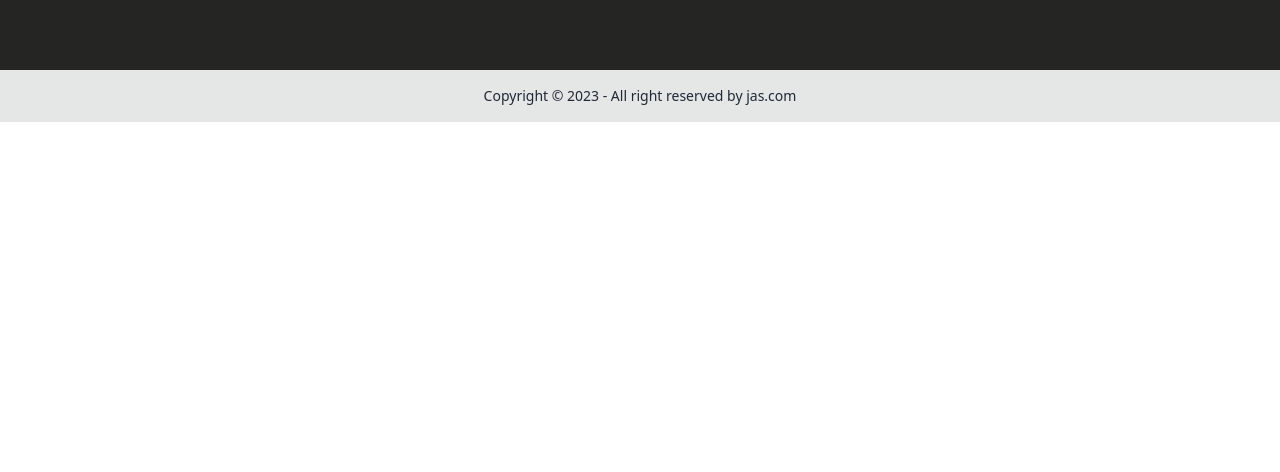
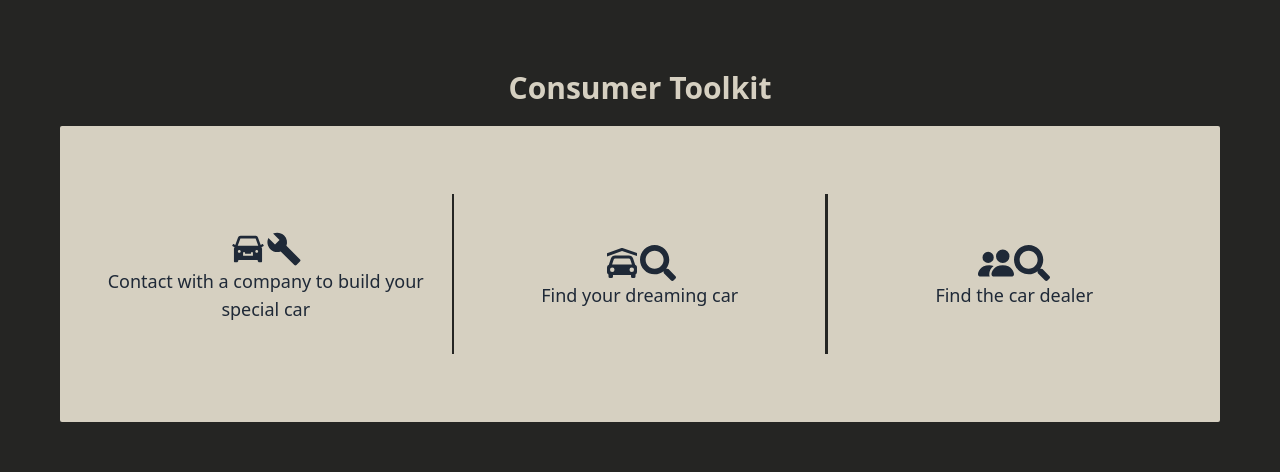
Before and after one commit to Jobayer-Ahmmed/jas-automotive-client, a React (Vite) app: page / in a window 1280 px wide. Shown: the part 1472-1944 px from the top of the page. Before the commit the page ends 1594 px from the top, so only its background shows below. Built offline with nearby package versions, Linux system fonts and the light colour scheme; no server answers.

Commit message:
adding consumer

```diff
--- a/src/component/pages/home/Home.jsx
+++ b/src/component/pages/home/Home.jsx
@@ -1,5 +1,6 @@
 import Automotive from "./automotive/Automotive"
 import Brands from "./brands/Brands"
+import Consumer from "./consumer/Consumer"
 import Slider from "./slider/Slider"
 
 const Home = () => {
@@ -8,7 +9,7 @@ const Home = () => {
       <Slider/>
       <Automotive/>
       <Brands/>
-
+      <Consumer/>
     </div>
   )
 }
--- /dev/null
+++ b/src/component/pages/home/consumer/Consumer.jsx
@@ -0,0 +1,33 @@
+import {MdBuild} from "react-icons/md"
+import {FaSearch} from "react-icons/fa"
+import {BiSolidCarGarage} from "react-icons/bi"
+import {BsPeopleFill} from "react-icons/bs"
+import {AiFillCar} from "react-icons/ai"
+import { Link } from "react-router-dom"
+
+const Consumer = () => {
+  return (
+    <div className="px-xPadding mb-myMargin">
+        <h1 className="text-textColor text-3xl font-bold text-center mb-mtMargin">Consumer Toolkit</h1>
+        <div className="flex md:flex-row flex-col justify-center items-center bg-textColor p-10 rounded-sm text-lg font-medium">
+            <div className=" w-full text-center">
+                <div className="text-4xl"><AiFillCar className="inline"/><MdBuild className="inline"/></div>
+                <Link to="" className="mt-2">Contact with a company to build your special car</Link>
+            </div>
+            <div className="bg-deepGray md:w-2 md:h-40 md:mx-5 w-40 h-[2px] my-7"></div>
+            <div className="w-full text-center">
+                <div className="text-4xl"><BiSolidCarGarage className="inline"/><FaSearch className="inline"/></div>
+                <Link to=""  className="mt-2">Find your dreaming car</Link>
+            </div>
+            <div className="bg-deepGray md:w-2 md:h-40 md:mx-5 w-40 h-[2px] my-7"></div>
+            <div className="bg-deepGray w-[2px] h-[90%]"></div>
+            <div className=" w-full text-center">
+                <div className="text-4xl"><BsPeopleFill className="inline"/><FaSearch className="inline"/></div>
+                <Link to=""  className="mt-2">Find the car dealer</Link>
+            </div>
+        </div>
+    </div>
+  )
+}
+
+export default Consumer
```
